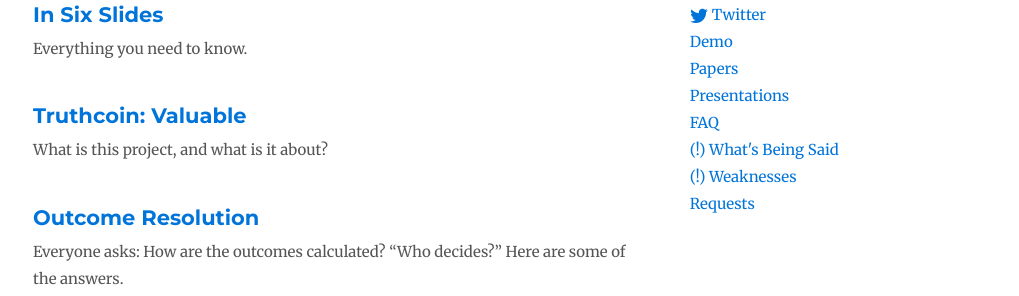
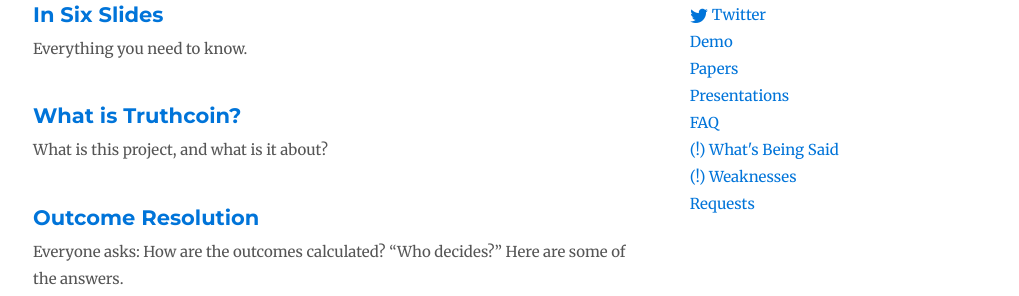
Before and after one commit to truthcoin/www.truthcoin.info, a Jekyll site: the page built from presentations/index.md, in a window 1280 px wide. Shown: the part 294-590 px from the top of the page, without its empty margins (137-1156 px from the left). Built offline with Jekyll 4.4.1, drawn with Linux system fonts in a browser that asks for light colours; nearby versions of some CDN libraries; comment, search, counter and statistics services are not loaded.

Commit message:
Mislabeling

```diff
--- a/presentations/index.md
+++ b/presentations/index.md
@@ -8,7 +8,7 @@ title: Presentations
 Everything you need to know.
 
 
-## [Truthcoin: Valuable](what-is-truthcoin.pdf)
+## [What is Truthcoin?](what-is-truthcoin.pdf)
 
 What is this project, and what is it about?
 
```
